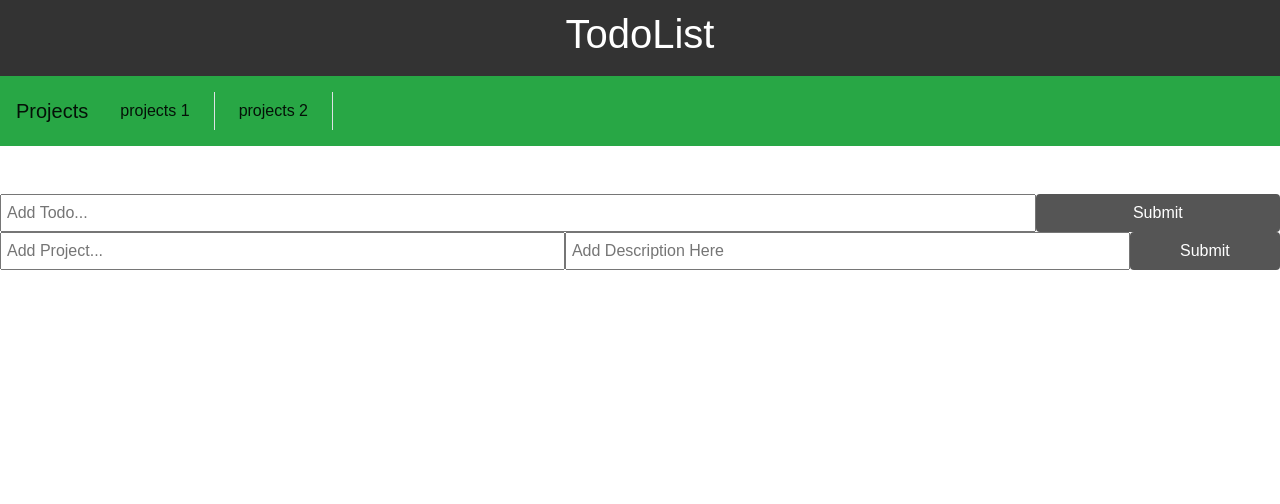
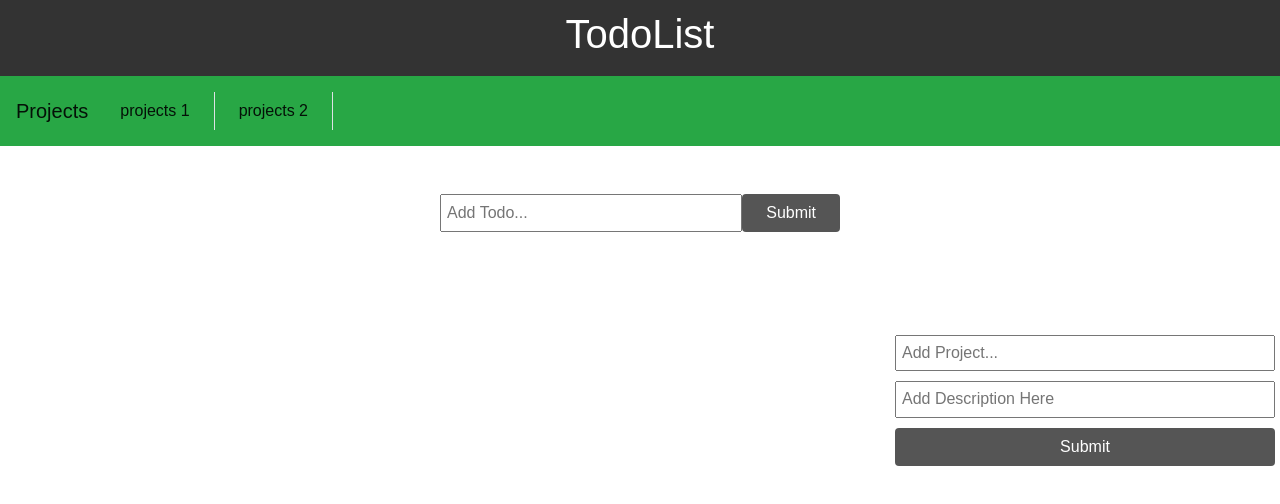
Before and after one commit to AissamYekhlef/todo-vue, a Vue app: page / in a window 1280 px wide. Shown: the top 504 px of the page. Built offline with nearby package versions, Linux system fonts and the light colour scheme.

Commit message:
complete the style design and components jobs.

```diff
--- a/src/App.vue
+++ b/src/App.vue
@@ -2,6 +2,7 @@
   <div id="app">
     <Header />
     <Projects v-bind:projects="projects" v-on:del-project="deleteProject" v-on:set-todos="setTodos"/>
+    <h2 class="mx-auto text-center" style="width: 400px;"> {{ projectName }} </h2>
     <AddTodo v-on:add-todo="addTodo"/>
     <Todos v-bind:todos="todos" v-on:del-todo="deleteTodo" />
     <AddProject v-on:add-project="addProject"/>
@@ -21,13 +22,14 @@ export default {
   components: {
     Header,
     Projects,
+    AddTodo,
     Todos,
-    AddTodo,
     AddProject,
   },
   data() {
     return {
       cuerrentProject:1,
+      projectName: "",
       todos: [],
       projects: [
         {
@@ -80,16 +82,26 @@ export default {
   methods: {
     deleteTodo(id) {
       // deleteTodoLocal
-      this.todos = this.todos.filter(todo => todo.id !== id);
+      const project = this.projects.filter(project => project.id == this.cuerrentProject)[0];
+      project.todos = project.todos.filter(todo => todo.id !== id);
+      this.todos = project.todos;
     },
     addTodo(newTodo) {
       // addTodoLocal
-      const project = this.projects.filter(project => project.id == this.cuerrentProject)[0];
-      project.todos.push(newTodo);
+      if(newTodo.title === '' ){
+        return 0;
+      }else{
+        const project = this.projects.filter(project => project.id == this.cuerrentProject)[0];
+        project.todos.push(newTodo);
+      }
     },
     addProject(newProject) {
       // addProjectLocal
-      this.projects = [...this.projects, newProject];
+      if(newProject.name === '' || newProject.description === ''){
+        return 0;
+      }else{
+        this.projects = [...this.projects, newProject];
+      }
     },
     deleteProject(id) {
       // addProjectLocal
@@ -99,6 +111,8 @@ export default {
       this.cuerrentProject = id;
       const project = this.projects.filter(project => project.id == id)[0];
       this.todos = project.todos;
+      this.projectName = project.name;
+
       // console.log(project.todos);
     }
   }
--- a/src/components/AddProject.vue
+++ b/src/components/AddProject.vue
@@ -1,11 +1,11 @@
 <template>
-    <div>
-        <form @submit.prevent="addProject">
-            <input type="text" name="name" v-model="name" placeholder="Add Project..." autocomplete="off">
-            <input type="text" name="description" v-model="description" placeholder="Add Description Here" autocomplete="off">
-            <input type="submit" value="Submit" class="btn">
-        </form>
-    </div>
+        <div class="float-right fixed" style="width: 400px; position:fixed;top: 40%; right:0px;">
+            <form @submit.prevent="addProject">
+                <input type="text" name="name" v-model="name" placeholder="Add Project..." autocomplete="off" require>
+                <input type="text" name="description" v-model="description" placeholder="Add Description Here" autocomplete="off" require>
+                <input type="submit" value="Submit" class="btn">
+            </form>
+        </div>
 </template>
 
 <script>
@@ -43,14 +43,18 @@ export default {
 <style scoped>
   form {
     display: flex;
+    flex-direction: column;
+    padding: 10px
   }
 
   input[type="text"] {
-    flex: 10;
     padding: 5px;
+    width: 100%;
+    margin: 5px;
   }
 
   input[type="submit"] {
-    flex: 2;
+    width: 100%;
+    margin: 5px;
   }
 </style>
--- a/src/components/AddTodo.vue
+++ b/src/components/AddTodo.vue
@@ -1,5 +1,5 @@
 <template>
-    <div>
+    <div  class="todo-item mx-auto" style="width: 400px;">
         <form @submit.prevent="addTodo">
             <input type="text" name="title" v-model="title" placeholder="Add Todo..." autocomplete="off">
             <input type="submit" value="Submit" class="btn">
--- a/src/components/TodoItem.vue
+++ b/src/components/TodoItem.vue
@@ -1,5 +1,5 @@
 <template>
-    <div class="todo-item" v-bind:class="{'is-complete': todo.completed}">
+    <div class="todo-item mx-auto" style="width: 400px;" v-bind:class="{'is-complete': todo.completed}">
         <p>
             <span v-if="todo.completed">
                 <input type="checkbox" v-on:change="markComplete" checked>
```
